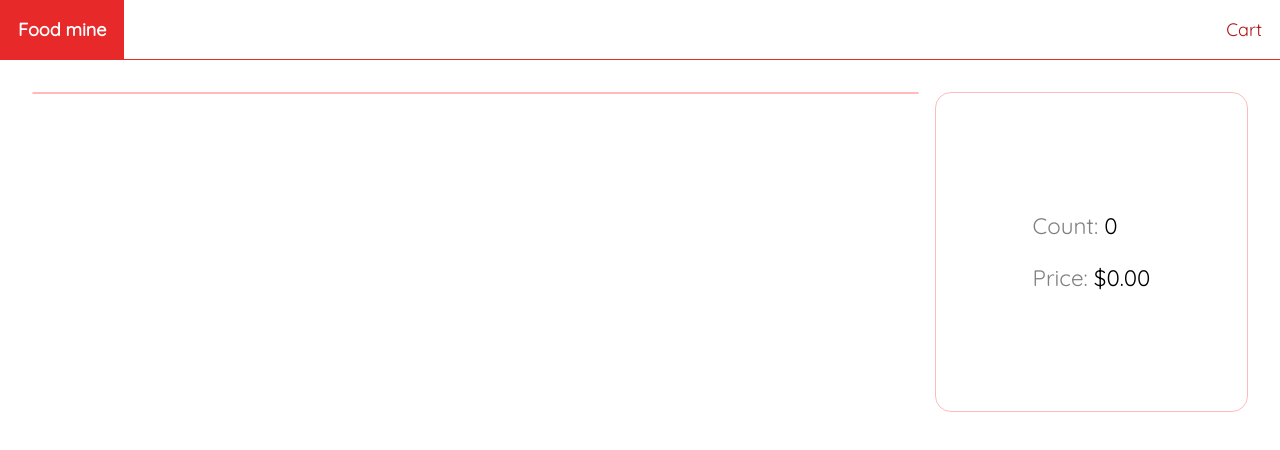
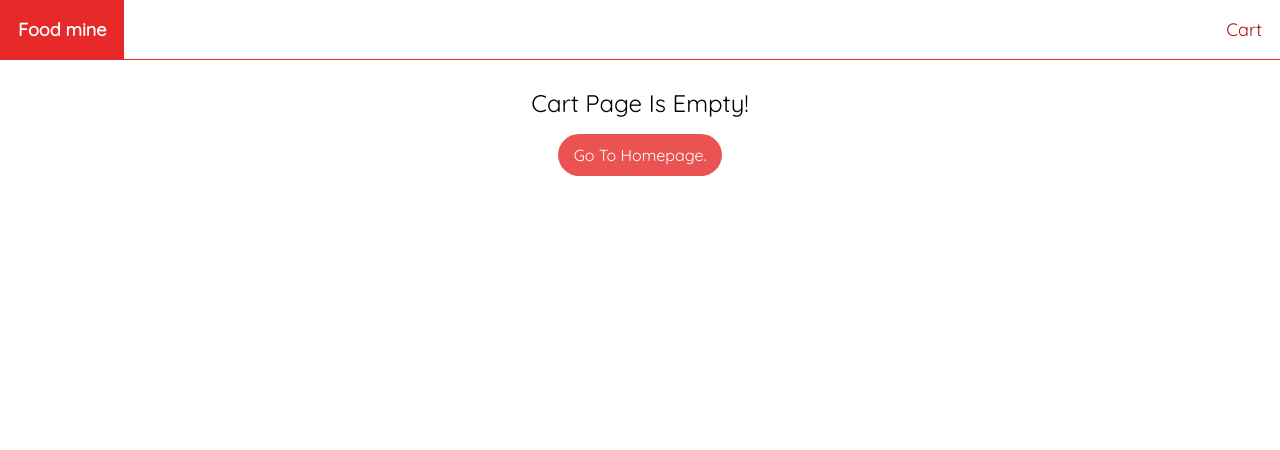
Before and after one commit to rodis00/food-shop, an Angular app: page /cart-page in a window 1280 px wide. Shown: the top 450 px of the page. Built offline with nearby package versions, Linux system fonts and the light colour scheme.

Commit message:
implement not-found component to the home-page, food-page, cart-page

```diff
--- a/src/app/cart-page/cart-page.component.html
+++ b/src/app/cart-page/cart-page.component.html
@@ -1,3 +1,9 @@
+<app-not-found
+  [visible]="!cart || cart.items.length <= 0"
+  notFoundMessage="Cart Page Is Empty!"
+  resetLinkText="Go To Homepage."
+></app-not-found>
+@if (cart && cart.items.length > 0) {
 <div class="container">
   <ul>
     @for (cartItem of cart.items; track cartItem) {
@@ -44,3 +50,4 @@
     </div>
   </div>
 </div>
+}
--- a/src/app/cart-page/cart-page.component.ts
+++ b/src/app/cart-page/cart-page.component.ts
@@ -4,11 +4,12 @@ import { CartService } from '../services/cart/cart.service';
 import { Cart } from '../shared/models/Cart';
 import { CartItem } from '../shared/models/CartItem';
 import { RouterLink } from '@angular/router';
+import { NotFoundComponent } from '../not-found/not-found.component';
 
 @Component({
   selector: 'app-cart-page',
   standalone: true,
-  imports: [CommonModule, RouterLink],
+  imports: [CommonModule, RouterLink, NotFoundComponent],
   templateUrl: './cart-page.component.html',
   styleUrl: './cart-page.component.css',
 })
--- a/src/app/food-page/food-page.component.html
+++ b/src/app/food-page/food-page.component.html
@@ -1,3 +1,9 @@
+<app-not-found
+  [visible]="!food"
+  notFoundMessage="Product Not Found!"
+  resetLinkText="Back To Home Page"
+></app-not-found>
+@if (food) {
 <div class="container">
   <img [src]="food.imageUrl" [alt]="food.name" />
   <div class="details">
@@ -31,3 +37,4 @@
     <button (click)="addToCart()">Add To Cart</button>
   </div>
 </div>
+}
--- a/src/app/home/home.component.html
+++ b/src/app/home/home.component.html
@@ -1,5 +1,10 @@
 <app-search></app-search>
 <app-tags></app-tags>
+<app-not-found
+  [visible]="!foods || foods.length <= 0"
+  resetLinkText="Reset Search"
+>
+</app-not-found>
 <ul>
   @for(food of foods; track food.id) {
   <li>
--- a/src/app/home/home.component.ts
+++ b/src/app/home/home.component.ts
@@ -6,6 +6,7 @@ import { StarRatingComponent } from '../components/partials/star-rating/star-rat
 import { ActivatedRoute, RouterLink } from '@angular/router';
 import { SearchComponent } from '../search/search.component';
 import { TagsComponent } from '../tags/tags.component';
+import { NotFoundComponent } from '../not-found/not-found.component';
 
 @Component({
   selector: 'app-home',
@@ -18,6 +19,7 @@ import { TagsComponent } from '../tags/tags.component';
     SearchComponent,
     TagsComponent,
     RouterLink,
+    NotFoundComponent,
   ],
 })
 export class HomeComponent {
```
Also changed, not shown: src/app/food-page/food-page.component.ts (+7 -1 lines).
